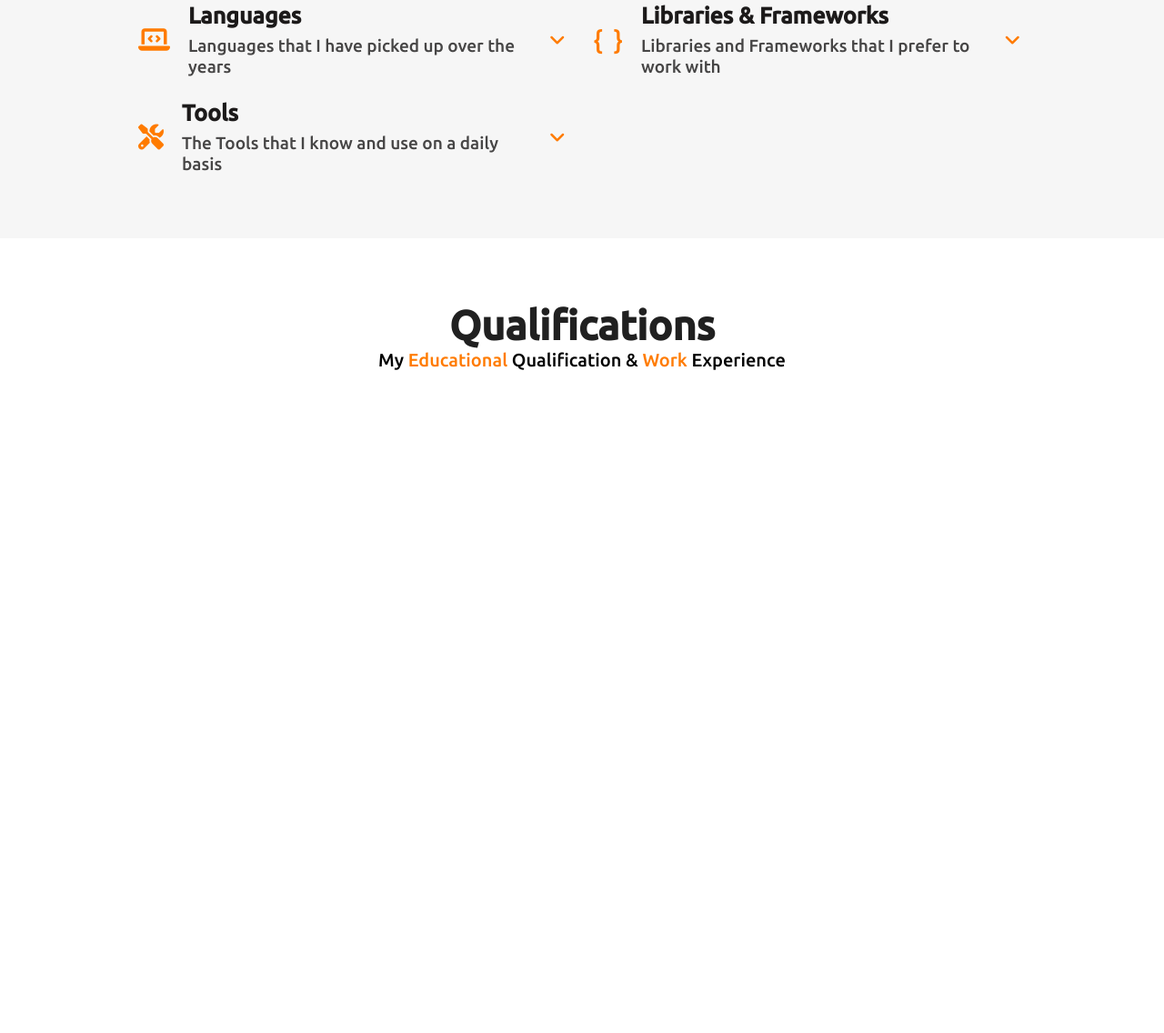
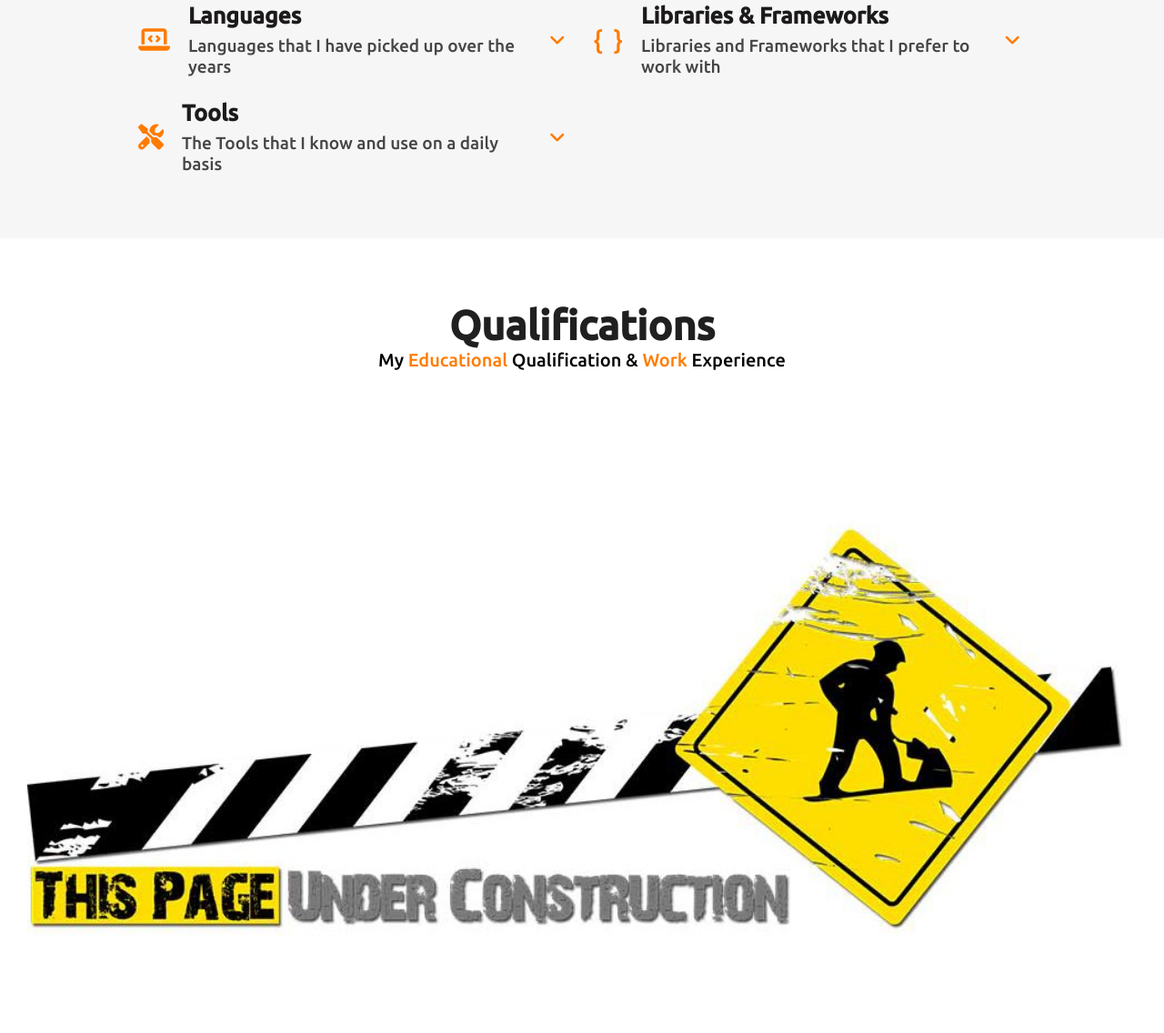
Before and after one commit to hemant14050/portfolio-website, a plain HTML site: page index.html in a window 1280 px wide. Shown: the part 1853-2989 px from the top of the page at 91% size. Before the commit the page ends 2735 px from the top, so only its background shows below. Drawn offline with Linux system fonts and the light colour scheme; some icons are missing.

Commit message:
added under-construction section

```diff
--- a/assets/css/styles.css
+++ b/assets/css/styles.css
@@ -627,7 +627,7 @@ a {
 
 /* qualifications section starts */
 #qualifications {
-    min-height: 620px;
+    /* min-height: 620px; */
     display: flex;
     flex-direction: column;
     align-items: center;
@@ -645,6 +645,14 @@ a {
 /* qualifications section ends */
 
 
+/* under construction */
+#construction {
+    display: flex;
+    align-items: center;
+    justify-content: center;
+    padding: 1.5rem;
+}
+
 /* scroll bar */
 ::-webkit-scrollbar {
     width: 0.6rem;
--- a/index.html
+++ b/index.html
@@ -418,6 +418,11 @@
     </section>
     <!-- qualifications section ends -->
 
+    <!-- under construction -->
+    <section id="construction" class="content">
+        <img src="./assets/images/under-construction.jpg" width="100%" alt="">
+    </section>
+
     <!-- for background particles -->
     <script src="./assets/particles/particles.js"></script>
     <script src="./assets/particles/app.js"></script>
```
Also changed, not shown: assets/images/under-construction.jpg (added).
